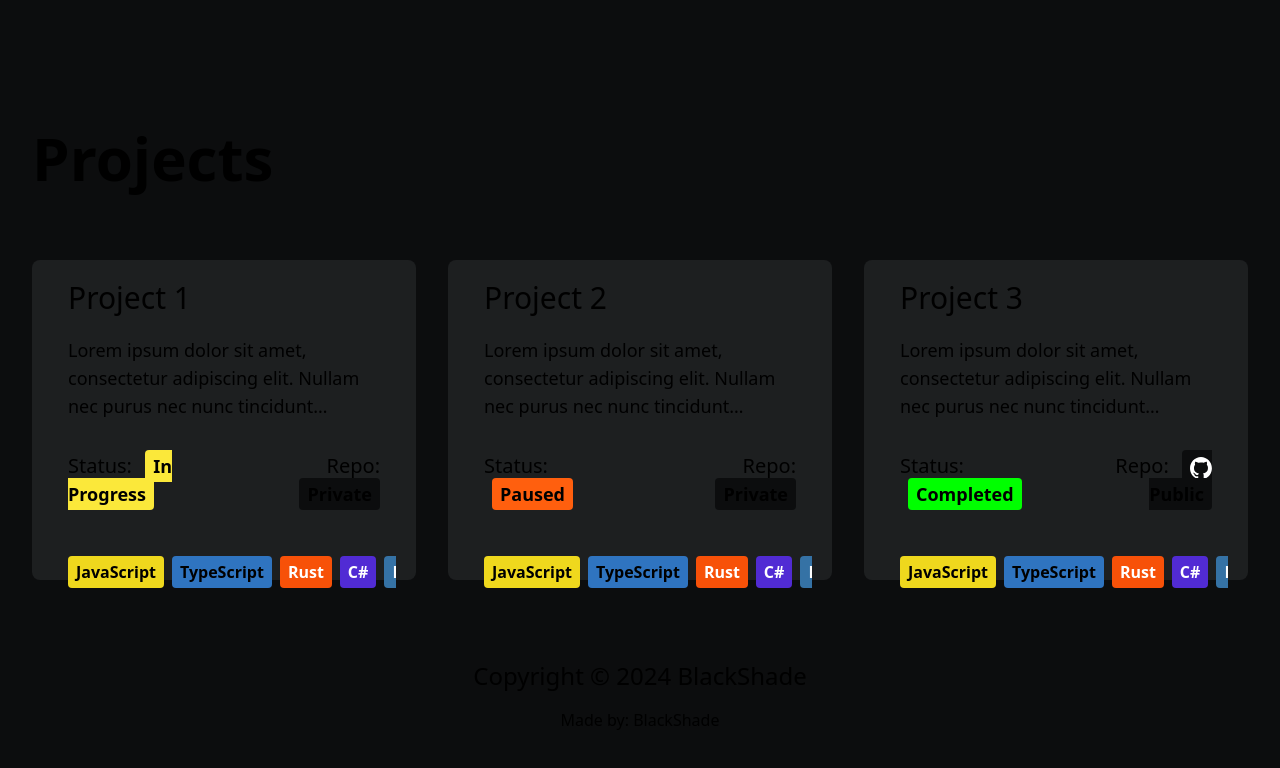
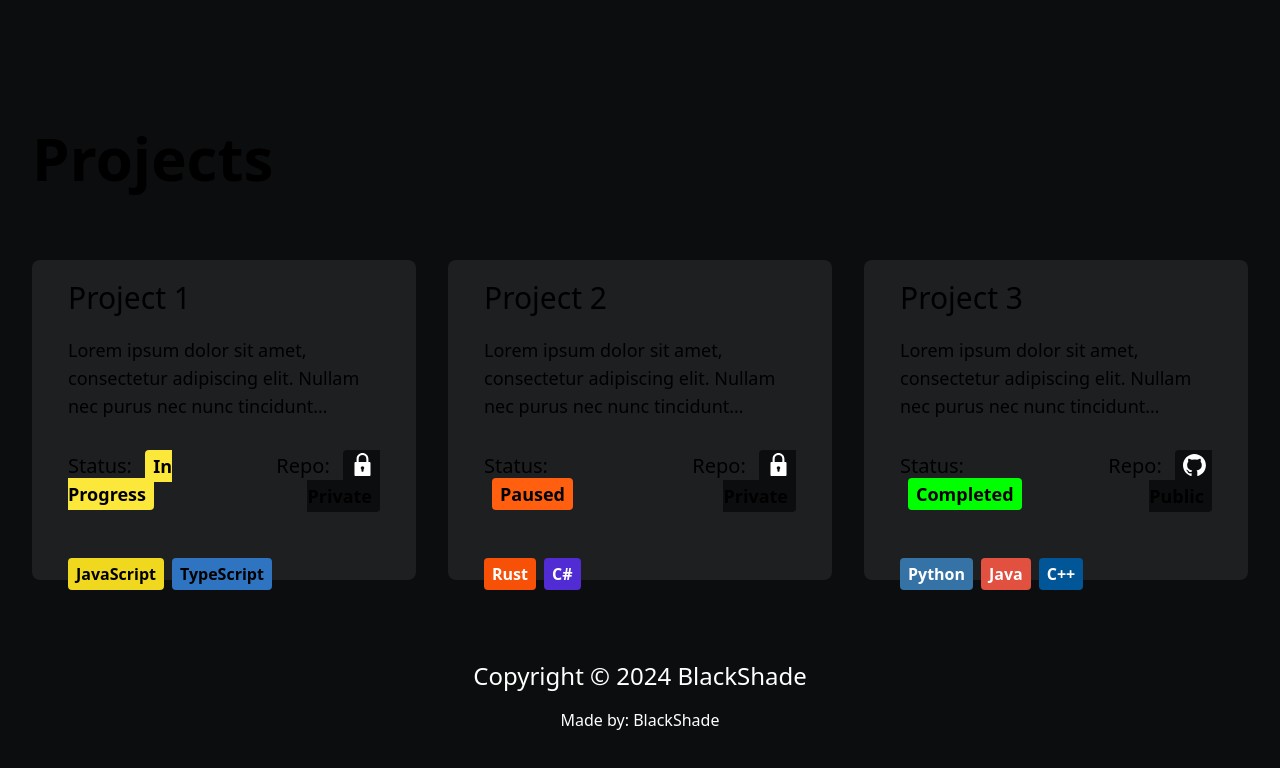
Before and after one commit to BlackShadeOSS/blackshade-website, a Next.js app: page / in a window 1280 px wide. Shown: the part 1162-1930 px from the top of the page. Built offline with nearby package versions, Linux system fonts and the light colour scheme.

Commit message:
Finished github status in the card

```diff
--- a/app/card.tsx
+++ b/app/card.tsx
@@ -71,7 +71,7 @@
 }: CardProps) {
     return (
         <motion.div
-            whileHover={{ scale: [null, 1.05] }}
+            whileHover={{ scale: [null, 1.015] }}
             transition={{ duration: 0.4 }}
         >
             <div className="h-80 w-full bg-ashgrey rounded-lg p-5">
@@ -99,20 +99,26 @@
                                 href={`https://${repo}`}
                                 target="_blank"
                                 rel="noopener noreferrer"
-                                className="rounded px-2 py-1 text-lg font-semibold ml-2 bg-coalblack"
+                                className="rounded px-2 py-1 text-lg font-semibold ml-2 bg-coalblack hover:text-sky-500 duration-500"
                             >
                                 <Image
                                     src="/github-mark-white.svg"
-                                    alt="github logo mr-2"
-                                    className="inline center"
-                                    width={22}
-                                    height={22}
+                                    alt="github logo"
+                                    className="inline mr-1.5 mb-1.5"
+                                    width={23}
+                                    height={23}
                                 />
-                                {"  "}
                                 Public
                             </a>
                         ) : (
-                            <span className="rounded px-2 py-1 text-lg font-semibold ml-2 bg-coalblack">
+                            <span className="rounded px-2 py-1 text-lg font-semibold ml-2 bg-coalblack hover:text-red-600 duration-500">
+                                <Image
+                                    src="/lock.svg"
+                                    alt="lock icon"
+                                    className="inline mr-1.5 mb-1.5"
+                                    width={23}
+                                    height={23}
+                                />
                                 Private
                             </span>
                         )}
--- a/app/page.tsx
+++ b/app/page.tsx
@@ -131,15 +131,7 @@
                         description="Lorem ipsum dolor sit amet, consectetur adipiscing elit. Nullam nec
                         purus nec nunc tincidunt aliquam. Nullam nec purus nec nunc
                         tincidunt aliquam."
-                        languages={[
-                            "javascript",
-                            "typescript",
-                            "rust",
-                            "csharp",
-                            "python",
-                            "java",
-                            "cpp",
-                        ]}
+                        languages={["javascript", "typescript"]}
                         status="inprogress"
                     />
                     <Card
@@ -147,15 +139,7 @@
                         description="Lorem ipsum dolor sit amet, consectetur adipiscing elit. Nullam nec
                         purus nec nunc tincidunt aliquam. Nullam nec purus nec nunc
                         tincidunt aliquam."
-                        languages={[
-                            "javascript",
-                            "typescript",
-                            "rust",
-                            "csharp",
-                            "python",
-                            "java",
-                            "cpp",
-                        ]}
+                        languages={["rust", "csharp"]}
                         status="paused"
                     />
                     <Card
@@ -163,15 +147,7 @@
                         description="Lorem ipsum dolor sit amet, consectetur adipiscing elit. Nullam nec
                         purus nec nunc tincidunt aliquam. Nullam nec purus nec nunc
                         tincidunt aliquam."
-                        languages={[
-                            "javascript",
-                            "typescript",
-                            "rust",
-                            "csharp",
-                            "python",
-                            "java",
-                            "cpp",
-                        ]}
+                        languages={["python", "java", "cpp"]}
                         status="completed"
                         repo="github.com/BlackShadeOSS/blackshade-website"
                     />
--- a/tailwind.config.ts
+++ b/tailwind.config.ts
@@ -13,7 +13,6 @@
         "gradient-conic":
           "conic-gradient(from 180deg at 50% 50%, var(--tw-gradient-stops))",
       },
-    },
       colors: {
         midnightblue: '#101720',
         deepnavyblue: '#011222',
@@ -22,6 +21,7 @@
         ashgrey: '#1d1f20',
       }
     },
+  },
   plugins: [],
 };
 export default config;
```
Also changed, not shown: public/lock.svg (added). Lines whose indentation alone changed are shown as unchanged.
